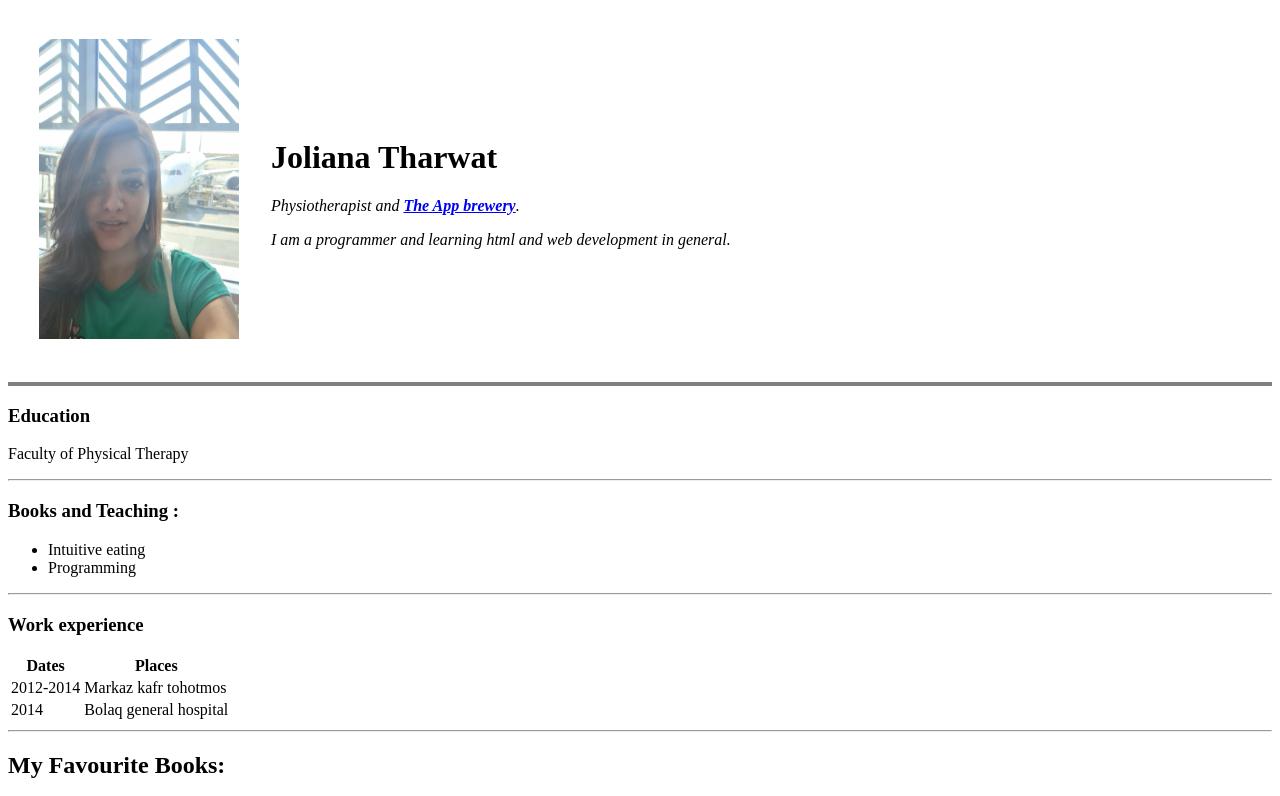
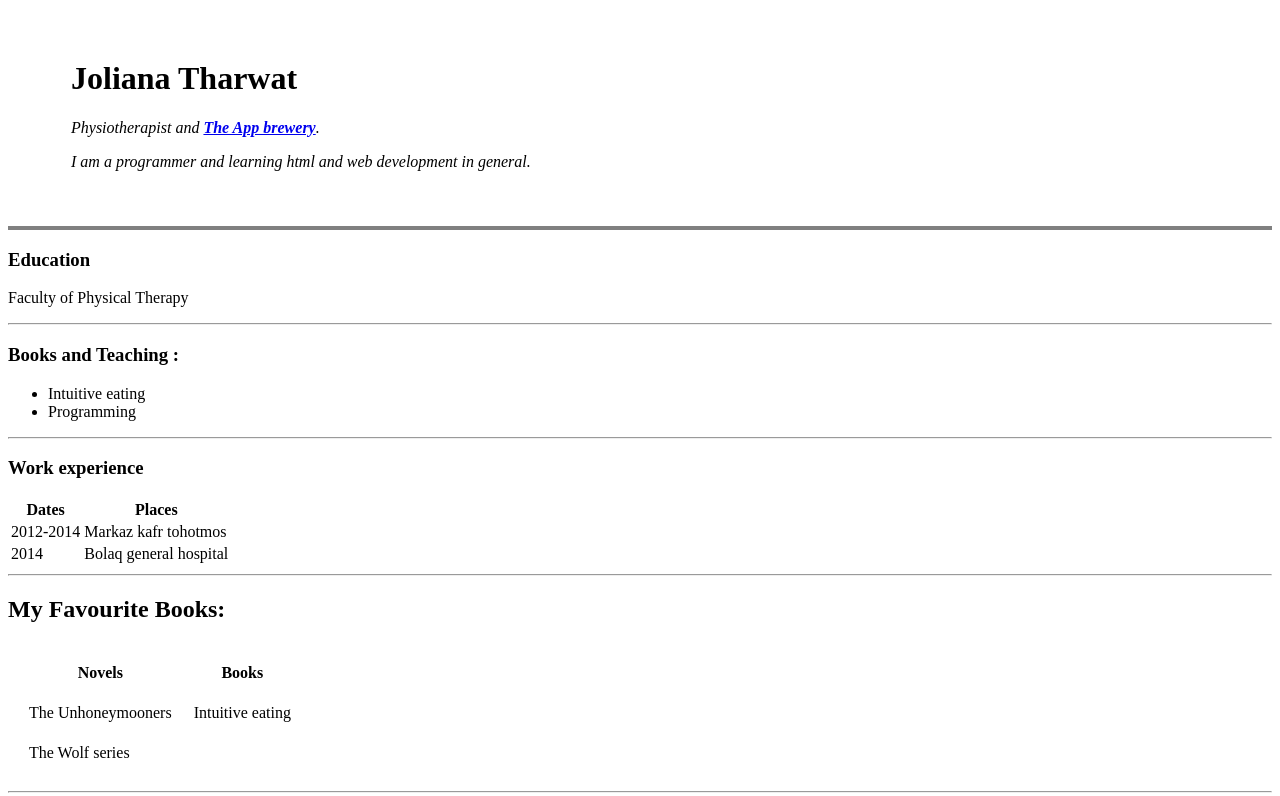
Before and after one commit to Jolianita/CV2, a plain HTML site: page index.html in a window 1280 px wide. Shown: the top 796 px of the page. Drawn offline with Linux system fonts and the light colour scheme.

Commit message:
make changes

```diff
--- a/index.html
+++ b/index.html
@@ -9,8 +9,7 @@
 <body>
   <table cellspacing="30">
     <tr>
-      <td><img src="images/20220622_084448.jpg"
-      alt="Joliana profile picture" style="width:200px;height:300px;"></td>
+      <td></td>
       <td><h1>Joliana Tharwat</h1>
       <p><em>Physiotherapist and <strong><a href="https://appbrewery.com/"> The App brewery</a></strong>.</em><!--<br>
       I am a programmer and learning html and web development in general.--></p>
```
